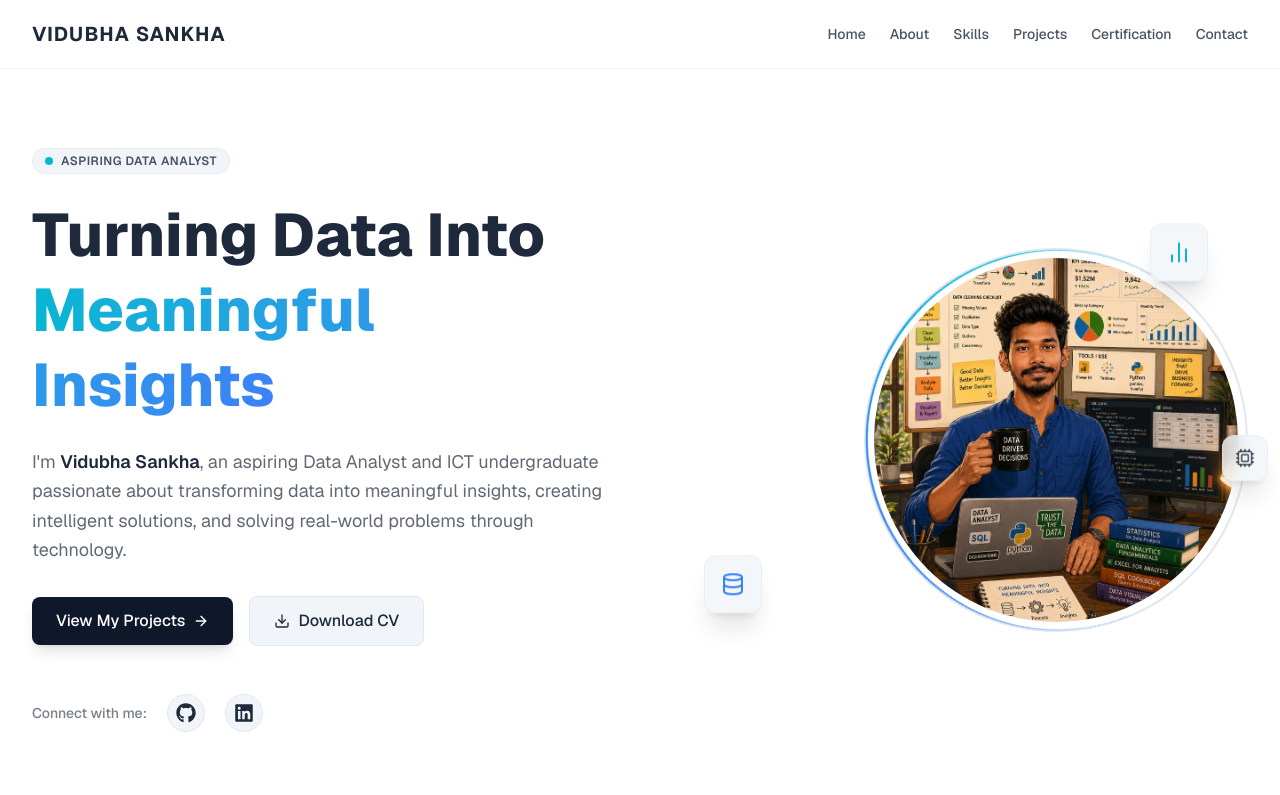
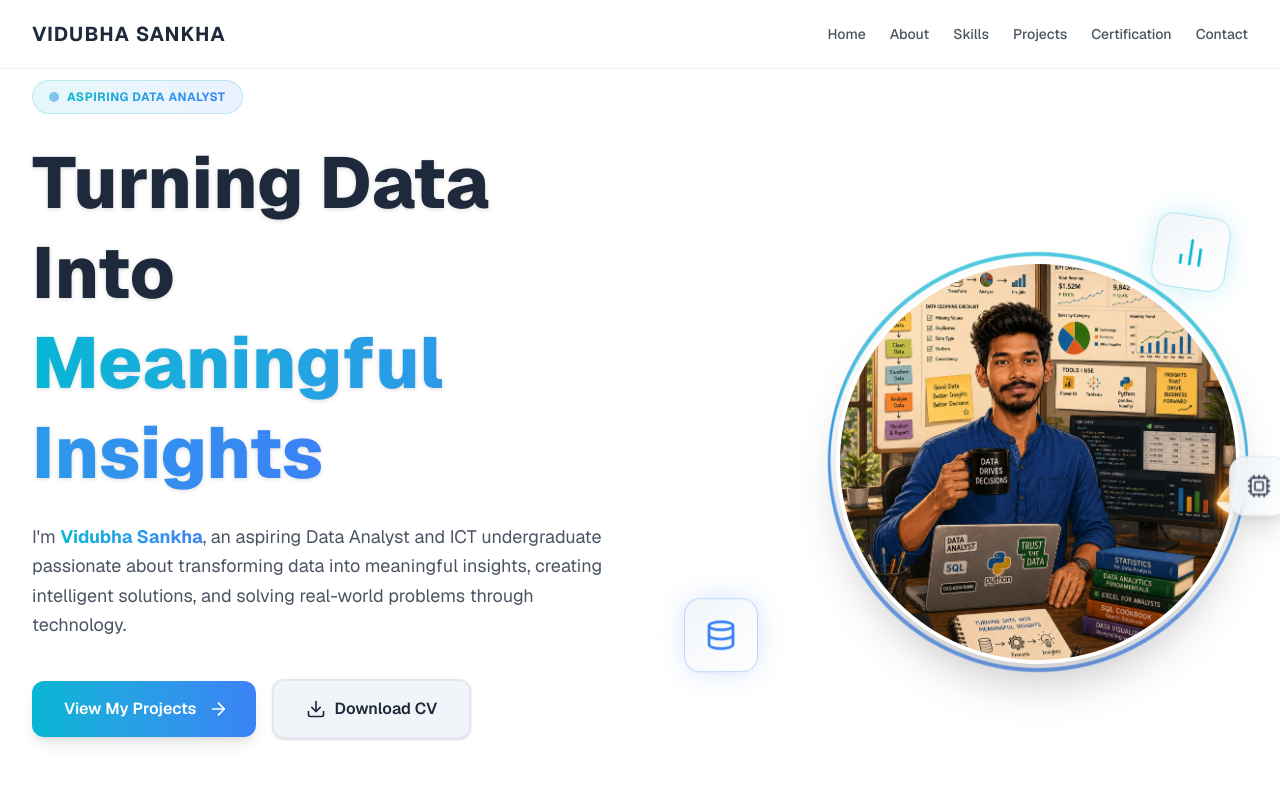
Before and after one commit to vidubha-sankha/my-portfolio, a Next.js app: page / in a window 1280 px wide. Shown: the top 795 px of the page. Built offline with nearby package versions, Linux system fonts and the light colour scheme.

Commit message:
feat: add Projects and Hero components for the portfolio landing page

```diff
--- a/src/components/Hero.tsx
+++ b/src/components/Hero.tsx
@@ -9,10 +9,18 @@ import Link from "next/link";
 export default function Hero() {
   return (
     <section id="home" className="relative min-h-screen flex items-center pt-20 overflow-hidden bg-background">
-      {/* Background gradients */}
+      {/* Animated 2-color Background gradients */}
       <div className="absolute top-0 left-0 w-full h-full overflow-hidden -z-10">
-        <div className="absolute top-[-10%] left-[-10%] w-[40%] h-[40%] rounded-full bg-accent/5 blur-[120px]" />
-        <div className="absolute bottom-[-10%] right-[-10%] w-[40%] h-[40%] rounded-full bg-secondary/5 blur-[120px]" />
+        <motion.div
+          animate={{ scale: [1, 1.2, 1], rotate: [0, 90, 0] }}
+          transition={{ repeat: Infinity, duration: 20, ease: "linear" }}
+          className="absolute top-[-20%] left-[-10%] w-[50%] h-[50%] rounded-full bg-accent/10 blur-[120px]"
+        />
+        <motion.div
+          animate={{ scale: [1, 1.5, 1], rotate: [0, -90, 0] }}
+          transition={{ repeat: Infinity, duration: 25, ease: "linear" }}
+          className="absolute bottom-[-20%] right-[-10%] w-[50%] h-[50%] rounded-full bg-secondary/10 blur-[120px]"
+        />
       </div>
 
       <div className="max-w-7xl mx-auto px-4 sm:px-6 lg:px-8 w-full">
@@ -20,85 +28,95 @@ export default function Hero() {
 
           {/* Left Column - Text Content */}
           <motion.div
-            initial={{ opacity: 0, y: 20 }}
-            animate={{ opacity: 1, y: 0 }}
-            transition={{ duration: 0.8 }}
+            initial={{ opacity: 0, x: -50 }}
+            animate={{ opacity: 1, x: 0 }}
+            transition={{ duration: 0.8, type: "spring", bounce: 0.4 }}
             className="flex flex-col space-y-6"
           >
-            <div className="inline-flex items-center space-x-2 px-3 py-1 rounded-full bg-surface border border-border/50 w-fit">
-              <span className="flex h-2 w-2 rounded-full bg-accent"></span>
-              <span className="text-xs font-semibold tracking-wider text-foreground/80">ASPIRING DATA ANALYST</span>
-            </div>
+            <motion.div
+              whileHover={{ scale: 1.05 }}
+              className="inline-flex items-center space-x-2 px-4 py-2 rounded-full bg-gradient-to-r from-accent/10 to-secondary/10 border border-accent/20 w-fit"
+            >
+              <span className="flex h-2.5 w-2.5 rounded-full bg-gradient-to-r from-accent to-secondary animate-pulse"></span>
+              <span className="text-xs font-bold tracking-wider text-transparent bg-clip-text bg-gradient-to-r from-accent to-secondary">ASPIRING DATA ANALYST</span>
+            </motion.div>
 
-            <h1 className="text-4xl md:text-5xl lg:text-6xl font-extrabold text-foreground leading-tight">
+            <h1 className="text-4xl md:text-5xl lg:text-7xl font-extrabold text-foreground leading-tight drop-shadow-sm">
               Turning Data Into <br className="hidden md:block" />
-              <span className="text-transparent bg-clip-text bg-gradient-to-r from-accent to-secondary">
+              <span className="text-transparent bg-clip-text bg-gradient-to-r from-accent via-secondary to-accent bg-[length:200%_auto] animate-[gradient_8s_linear_infinite]">
                 Meaningful Insights
               </span>
             </h1>
 
-            <p className="text-lg text-foreground/70 max-w-xl leading-relaxed">
-              I'm <span className="font-semibold text-foreground">Vidubha Sankha</span>, an aspiring Data Analyst and ICT undergraduate passionate about transforming data into meaningful insights, creating intelligent solutions, and solving real-world problems through technology.
+            <p className="text-lg text-foreground/80 max-w-xl leading-relaxed">
+              I'm <span className="font-bold text-transparent bg-clip-text bg-gradient-to-r from-accent to-secondary">Vidubha Sankha</span>, an aspiring Data Analyst and ICT undergraduate passionate about transforming data into meaningful insights, creating intelligent solutions, and solving real-world problems through technology.
             </p>
 
-            <div className="flex flex-wrap items-center gap-4 pt-2">
-              <Link href="#projects" className="group flex items-center px-6 py-3 bg-primary text-white rounded-lg hover:bg-primary/90 transition-all shadow-lg hover:shadow-xl font-medium">
+            <div className="flex flex-wrap items-center gap-4 pt-4">
+              <Link href="#projects" className="group flex items-center px-8 py-4 bg-gradient-to-r from-accent to-secondary text-white rounded-xl hover:opacity-90 transition-all shadow-lg hover:shadow-accent/25 font-semibold">
                 View My Projects
-                <ArrowRight className="w-4 h-4 ml-2 group-hover:translate-x-1 transition-transform" />
+                <motion.div
+                   animate={{ x: [0, 5, 0] }}
+                   transition={{ repeat: Infinity, duration: 1.5 }}
+                >
+                  <ArrowRight className="w-5 h-5 ml-2" />
+                </motion.div>
               </Link>
 
-              <a href="/Vidubha_Sankha_CV.pdf" download="Vidubha_Sankha_CV.pdf" className="flex items-center px-6 py-3 bg-surface text-foreground border border-border rounded-lg hover:bg-border/50 transition-all font-medium">
-                <Download className="w-4 h-4 mr-2" />
+              <a href="/Vidubha_Sankha_CV.pdf" download="Vidubha_Sankha_CV.pdf" className="flex items-center px-8 py-4 bg-surface text-foreground border-2 border-border rounded-xl hover:border-accent hover:text-accent transition-all font-semibold shadow-sm hover:shadow-md">
+                <Download className="w-5 h-5 mr-2" />
                 Download CV
               </a>
             </div>
 
-            <div className="flex items-center space-x-5 pt-6">
-              <span className="text-sm text-foreground/60 font-medium">Connect with me:</span>
-              <Link href="https://github.com/vidubha-sankha" target="_blank" className="p-2 rounded-full bg-surface border border-border hover:border-accent hover:text-accent transition-colors">
-                <Github className="w-5 h-5" />
-              </Link>
-              <Link href="LINKEDIN_URL_HERE" target="_blank" className="p-2 rounded-full bg-surface border border-border hover:border-accent hover:text-accent transition-colors">
-                <Linkedin className="w-5 h-5" />
-              </Link>
+            <div className="flex items-center space-x-6 pt-8">
+              <span className="text-sm text-foreground/60 font-semibold tracking-wide uppercase">Connect:</span>
+              <div className="flex space-x-4">
+                <Link href="https://github.com/vidubha-sankha" target="_blank" className="p-3 rounded-full bg-surface border-2 border-border hover:border-accent hover:text-accent hover:-translate-y-1 transition-all duration-300">
+                  <Github className="w-5 h-5" />
+                </Link>
+                <Link href="LINKEDIN_URL_HERE" target="_blank" className="p-3 rounded-full bg-surface border-2 border-border hover:border-secondary hover:text-secondary hover:-translate-y-1 transition-all duration-300">
+                  <Linkedin className="w-5 h-5" />
+                </Link>
+              </div>
             </div>
           </motion.div>
 
           {/* Right Column - Image */}
           <motion.div
-            initial={{ opacity: 0, scale: 0.9 }}
-            animate={{ opacity: 1, scale: 1 }}
-            transition={{ duration: 0.8, delay: 0.2 }}
+            initial={{ opacity: 0, scale: 0.8, rotate: -10 }}
+            animate={{ opacity: 1, scale: 1, rotate: 0 }}
+            transition={{ duration: 1, type: "spring", bounce: 0.4, delay: 0.2 }}
             className="relative flex justify-center items-center lg:justify-end h-[400px] sm:h-[500px]"
           >
             {/* Decorative Elements */}
             <motion.div
-              animate={{ y: [0, -10, 0] }}
-              transition={{ repeat: Infinity, duration: 4, ease: "easeInOut" }}
-              className="absolute top-10 right-10 p-4 bg-surface/80 backdrop-blur-sm rounded-xl border border-border/50 shadow-xl z-10 hidden sm:block"
+              animate={{ y: [0, -20, 0], rotate: [0, 10, 0] }}
+              transition={{ repeat: Infinity, duration: 5, ease: "easeInOut" }}
+              className="absolute top-5 right-5 p-5 bg-gradient-to-br from-surface to-background/50 backdrop-blur-md rounded-2xl border border-accent/30 shadow-[0_0_30px_-5px_rgba(6,182,212,0.3)] z-20 hidden sm:block"
             >
-              <BarChart2 className="w-6 h-6 text-accent" />
+              <BarChart2 className="w-8 h-8 text-accent" />
             </motion.div>
 
             <motion.div
-              animate={{ y: [0, 15, 0] }}
-              transition={{ repeat: Infinity, duration: 5, ease: "easeInOut", delay: 1 }}
-              className="absolute bottom-20 left-10 p-4 bg-surface/80 backdrop-blur-sm rounded-xl border border-border/50 shadow-xl z-10 hidden sm:block"
+              animate={{ y: [0, 25, 0], rotate: [0, -10, 0] }}
+              transition={{ repeat: Infinity, duration: 6, ease: "easeInOut", delay: 1 }}
+              className="absolute bottom-10 left-5 p-5 bg-gradient-to-br from-surface to-background/50 backdrop-blur-md rounded-2xl border border-secondary/30 shadow-[0_0_30px_-5px_rgba(59,130,246,0.3)] z-20 hidden sm:block"
             >
-              <Database className="w-6 h-6 text-secondary" />
+              <Database className="w-8 h-8 text-secondary" />
             </motion.div>
 
             <motion.div
-              animate={{ y: [0, -15, 0] }}
-              transition={{ repeat: Infinity, duration: 6, ease: "easeInOut", delay: 2 }}
-              className="absolute top-1/2 -right-5 p-3 bg-surface/80 backdrop-blur-sm rounded-xl border border-border/50 shadow-xl z-10 hidden sm:block"
+              animate={{ y: [0, -15, 0], scale: [1, 1.1, 1] }}
+              transition={{ repeat: Infinity, duration: 4, ease: "easeInOut", delay: 2 }}
+              className="absolute top-1/2 -right-10 p-4 bg-gradient-to-br from-surface to-background/50 backdrop-blur-md rounded-2xl border border-border shadow-xl z-20 hidden sm:block"
             >
-              <Cpu className="w-5 h-5 text-foreground/70" />
+              <Cpu className="w-6 h-6 text-foreground/70" />
             </motion.div>
 
             {/* Profile Image container */}
-            <div className="relative w-72 h-72 sm:w-96 sm:h-96 rounded-full border-2 border-border p-2">
-              <div className="relative w-full h-full rounded-full overflow-hidden bg-surface">
+            <div className="relative w-72 h-72 sm:w-[420px] sm:h-[420px] rounded-full p-2 group">
+              <div className="relative w-full h-full rounded-full overflow-hidden bg-surface shadow-2xl border-4 border-background z-10 group-hover:scale-105 transition-transform duration-500">
                 <Image
                   src="/images/profile.jpg"
                   alt="Vidubha Sankha"
@@ -108,9 +126,10 @@ export default function Hero() {
                 />
               </div>
 
-              {/* Spinning border effect */}
-              <div className="absolute inset-0 rounded-full border-t-2 border-accent animate-[spin_8s_linear_infinite]" />
-              <div className="absolute inset-0 rounded-full border-r-2 border-secondary animate-[spin_12s_linear_infinite_reverse]" />
+              {/* Spinning 2-color border effect */}
+              <div className="absolute inset-0 rounded-full border-t-4 border-l-4 border-accent opacity-70 animate-[spin_6s_linear_infinite]" />
+              <div className="absolute inset-0 rounded-full border-b-4 border-r-4 border-secondary opacity-70 animate-[spin_8s_linear_infinite_reverse]" />
+              <div className="absolute inset-[-20px] rounded-full bg-gradient-to-tr from-accent/20 to-secondary/20 blur-3xl -z-10 animate-pulse" />
             </div>
           </motion.div>
 
```
Also changed, not shown: src/components/Projects.tsx (+19 -16 lines).
